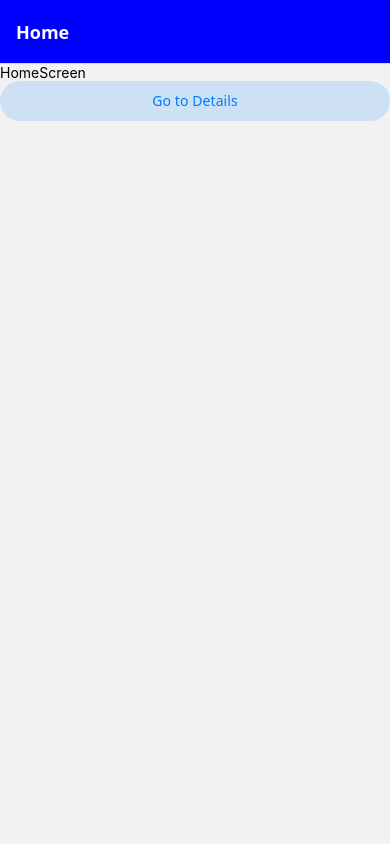
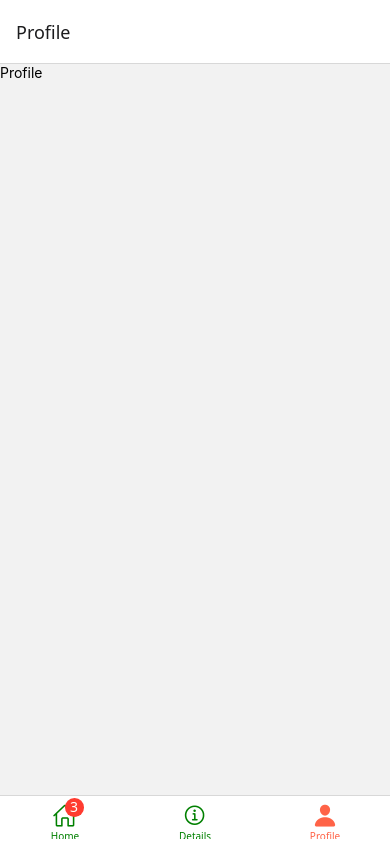
Before and after one commit to Shobhitjain123/React-Native, a React Native app in the folder react-native-navigation/: screen /Profile in a window 390 px wide. Built offline with nearby package versions, Linux system fonts and the light colour scheme.

Commit message:
Implement Tab based Navigation

```diff
--- a/react-native-navigation/App.tsx
+++ b/react-native-navigation/App.tsx
@@ -3,6 +3,9 @@ import * as React from "react";
 import DynamicStackNavigation from "./src/navigators/stacks/DynamicStackNavigators";
 import StaticStackNavigation from "./src/navigators/stacks/StaticStackNavigators";
 
+import StaticBottomTabNavigator from "./src/navigators/tabs/StaticBottomTabNavigator";
+import DynamicBottomTabNavigation from "./src/navigators/tabs/DynamicBottomTabNavigator";
+
 export default function App() {
-  return <StaticStackNavigation />;
+  return <DynamicBottomTabNavigation />;
 }
--- a/react-native-navigation/package.json
+++ b/react-native-navigation/package.json
@@ -9,6 +9,8 @@
     "web": "expo start --web"
   },
   "dependencies": {
+    "@expo/vector-icons": "^15.1.1",
+    "@react-navigation/bottom-tabs": "^7.16.1",
     "@react-navigation/elements": "^2.9.18",
     "@react-navigation/native": "^7.2.4",
     "@react-navigation/native-stack": "^7.15.1",
--- /dev/null
+++ b/react-native-navigation/src/navigators/tabs/DynamicBottomTabNavigator.tsx
@@ -0,0 +1,52 @@
+import { NavigationContainer } from "@react-navigation/native";
+import { createBottomTabNavigator } from "@react-navigation/bottom-tabs";
+import Details from "../../screens/Details";
+import Profile from "../../screens/Profile";
+import HomeScreen from "../../screens/HomeScreen";
+
+import { Ionicons } from "@expo/vector-icons";
+const Tab = createBottomTabNavigator();
+
+const DynamicBottomTab = () => {
+  return (
+    <Tab.Navigator
+      screenOptions={({ route }) => ({
+        tabBarActiveTintColor: "tomato",
+        tabBarInactiveTintColor: "green",
+        tabBarIcon: ({ focused, size, color }) => {
+          const icon =
+            route.name === "Home"
+              ? focused
+                ? "home"
+                : "home-outline"
+              : route.name === "Details"
+                ? focused
+                  ? "information-circle"
+                  : "information-circle-outline"
+                : focused
+                  ? "person"
+                  : "person-outline";
+          return <Ionicons name={icon} size={size} color={color} />;
+        },
+      })}
+    >
+      <Tab.Screen
+        name="Home"
+        component={HomeScreen}
+        options={{
+          tabBarBadge: 3,
+        }}
+      />
+      <Tab.Screen name="Details" component={Details} />
+      <Tab.Screen name="Profile" component={Profile} />
+    </Tab.Navigator>
+  );
+};
+
+export default function DynamicBottomTabNavigation() {
+  return (
+    <NavigationContainer>
+      <DynamicBottomTab />
+    </NavigationContainer>
+  );
+}
--- /dev/null
+++ b/react-native-navigation/src/navigators/tabs/StaticBottomTabNavigator.tsx
@@ -0,0 +1,21 @@
+import { createStaticNavigation } from "@react-navigation/native";
+import { createBottomTabNavigator } from "@react-navigation/bottom-tabs";
+import Details from "../../screens/Details";
+import Profile from "../../screens/Profile";
+import HomeScreen from "../../screens/HomeScreen";
+
+const Tab = createBottomTabNavigator({
+  screens: {
+    Home: HomeScreen,
+    Details: Details,
+    Profile: Profile,
+  },
+});
+
+const Navigation = createStaticNavigation(Tab);
+
+const StaticBottomTabNavigator = () => {
+  return <Navigation />;
+};
+
+export default StaticBottomTabNavigator;
--- a/react-native-navigation/src/screens/Details.tsx
+++ b/react-native-navigation/src/screens/Details.tsx
@@ -1,17 +1,10 @@
 import { StyleSheet, Text, View } from "react-native";
 import React from "react";
-import { useNavigation } from "@react-navigation/native";
-import { Button } from "@react-navigation/elements";
-const Details = ({ route }: any) => {
-  const { name } = route.params;
-  const navigation = useNavigation<any>();
+
+const Details = () => {
   return (
     <View>
       <Text>Details</Text>
-      <Text>{name}</Text>
-      <Button onPress={() => navigation.navigate("Profile")}>
-        Go To Profile
-      </Button>
     </View>
   );
 };
--- a/react-native-navigation/src/screens/HomeScreen.tsx
+++ b/react-native-navigation/src/screens/HomeScreen.tsx
@@ -7,16 +7,9 @@ import { SafeAreaView } from "react-native-safe-area-context";
 const HomeScreen = () => {
   const navigation = useNavigation<any>();
   return (
-    <SafeAreaView>
-      <View>
-        <Text>HomeScreen</Text>
-        <Button
-          onPress={() => navigation.navigate("Details", { name: "John" })}
-        >
-          Go to Details
-        </Button>
-      </View>
-    </SafeAreaView>
+    <View>
+      <Text>HomeScreen</Text>
+    </View>
   );
 };
 
--- a/react-native-navigation/src/screens/Profile.tsx
+++ b/react-native-navigation/src/screens/Profile.tsx
@@ -7,7 +7,6 @@ const Profile = () => {
   return (
     <View>
       <Text>Profile</Text>
-      <Button onPress={() => navigation.goBack()}>Go back</Button>
     </View>
   );
 };
```
Also changed, not shown: 1 other file (tests, documents, lock files or other folders).
